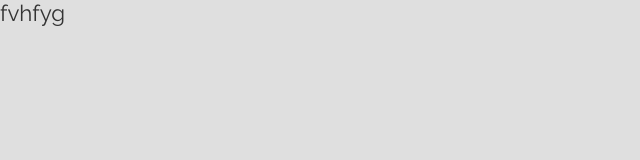
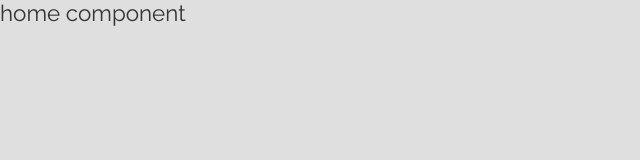
Before and after one commit to negin-khademi/cooking, a React (Create React App) app: page / in a window 1280 px wide. Shown: the top 160 px of the page, without its empty margins (0-640 px from the left). Built offline with nearby package versions, Linux system fonts and the light colour scheme.

Commit message:
router and page setup

```diff
--- a/src/App.js
+++ b/src/App.js
@@ -1,9 +1,24 @@
+import './App.css';
 
-import './App.css';
+import { BrowserRouter, Route, Routes } from 'react-router-dom';
+
+import Create from './pages/create/Create';
+import Home from './pages/home/Home';
+import Recipe from './pages/recipe/Recipe';
+import Search from './pages/search/Search';
 
 function App() {
   return (
-  <p>fvhfyg</p>
+    <div>
+      <BrowserRouter>
+        <Routes>
+          <Route exact path="/" element={<Home />} />
+          <Route path="/recipe/:id" element={<Recipe />} />
+          <Route path="/search" element={<Search />} />
+          <Route path="/search" element={<Create />} />
+        </Routes>
+      </BrowserRouter>
+    </div>
   );
 }
 
--- a/src/pages/home/Home.js
+++ b/src/pages/home/Home.js
@@ -1,5 +1,9 @@
 import './Home.css';
 
 export default function Home() {
-  return <p>home component</p>;
+  return (
+    <div>
+      <p>home component</p>
+    </div>
+  );
 }
--- a/src/pages/search/Search.js
+++ b/src/pages/search/Search.js
@@ -1,5 +1,3 @@
-import './Search.css';
-
 export default function Search() {
-  return <p>Search component</p>;
+  return <div>Search</div>;
 }
```
